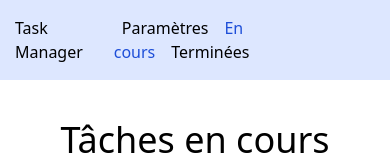
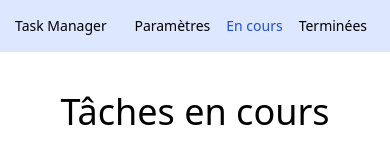
Before and after one commit to CharonTom/JLO-Task-Manager-Front-end, a React (Vite) app: page / in a window 390 px wide. Shown: the top 156 px of the page. Built offline with nearby package versions, Linux system fonts and the light colour scheme; no server answers.

Commit message:
adjusting some responsives details

```diff
--- a/src/layout/Header.tsx
+++ b/src/layout/Header.tsx
@@ -3,7 +3,7 @@ import Nav from "../components/Nav";
 function Header() {
   return (
     <header className="w-full z-20 shadow-l bg-skin-variant">
-      <div className="container mx-auto flex justify-between items-center py-4 lg:px-10">
+      <div className="container mx-auto flex justify-between items-center py-4 text-sm lg:text-base">
         <div>Task Manager</div>
         <Nav />
       </div>
```
